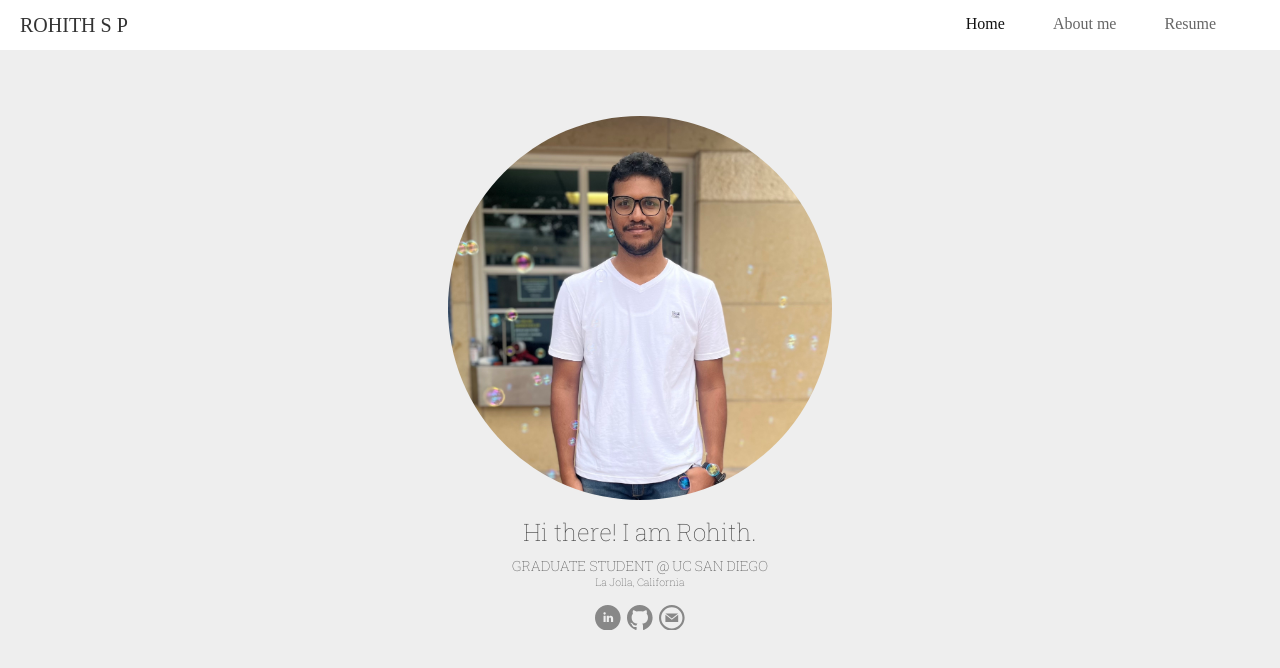
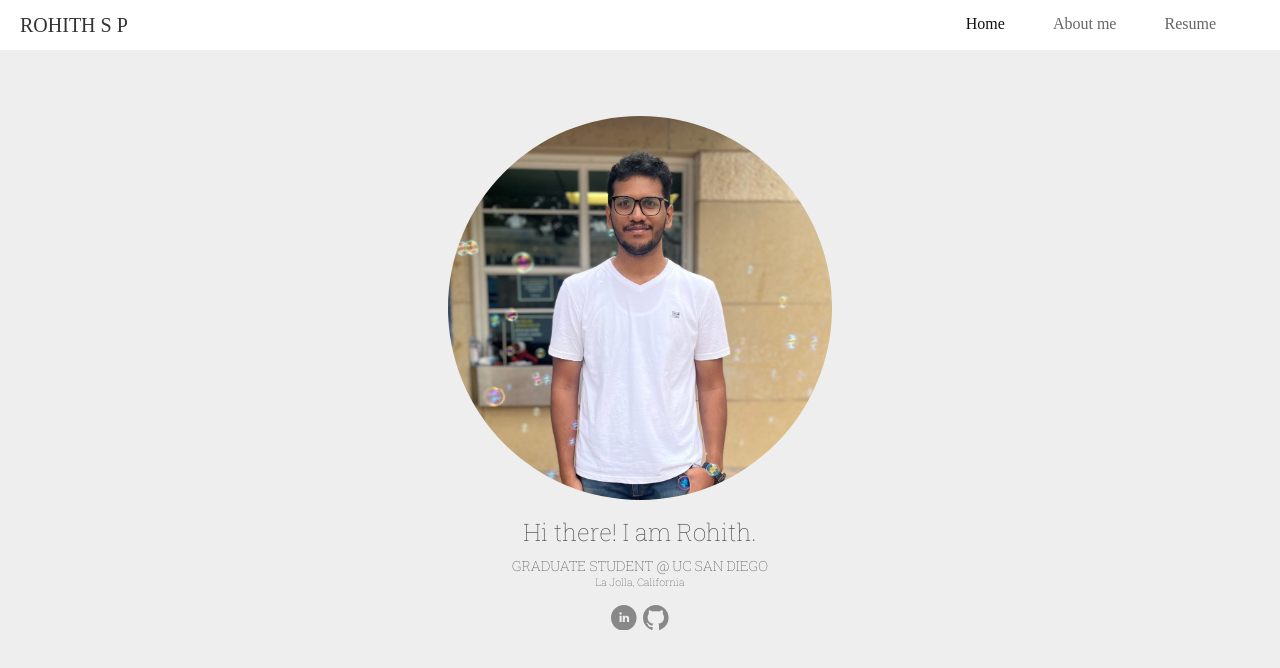
Before and after one commit to rohithaug/rohithaug.github.io, a React (Create React App) app: page /#/ in a window 1280 px wide. Shown: the top 668 px of the page. Built offline with nearby package versions, Linux system fonts and the light colour scheme.

Commit message:
remove email from homepage

```diff
--- a/src/containers/home/icons.jsx
+++ b/src/containers/home/icons.jsx
@@ -34,15 +34,15 @@ const HomeIcons = () => {
                 </a>
             </li>
 
-            <li>
+            {/* <li>
                 <a
-                href="mailto:rohithaug@gmail.com"
+                href="mailto:rohithcbi9343@gmail.com"
                 target="_blank"
                 rel="noopener noreferrer"
                 >
                 <EmailIcon className="home-icons email"/>
                 </a>
-            </li>
+            </li> */}
         </ul>
     );
 }
```
